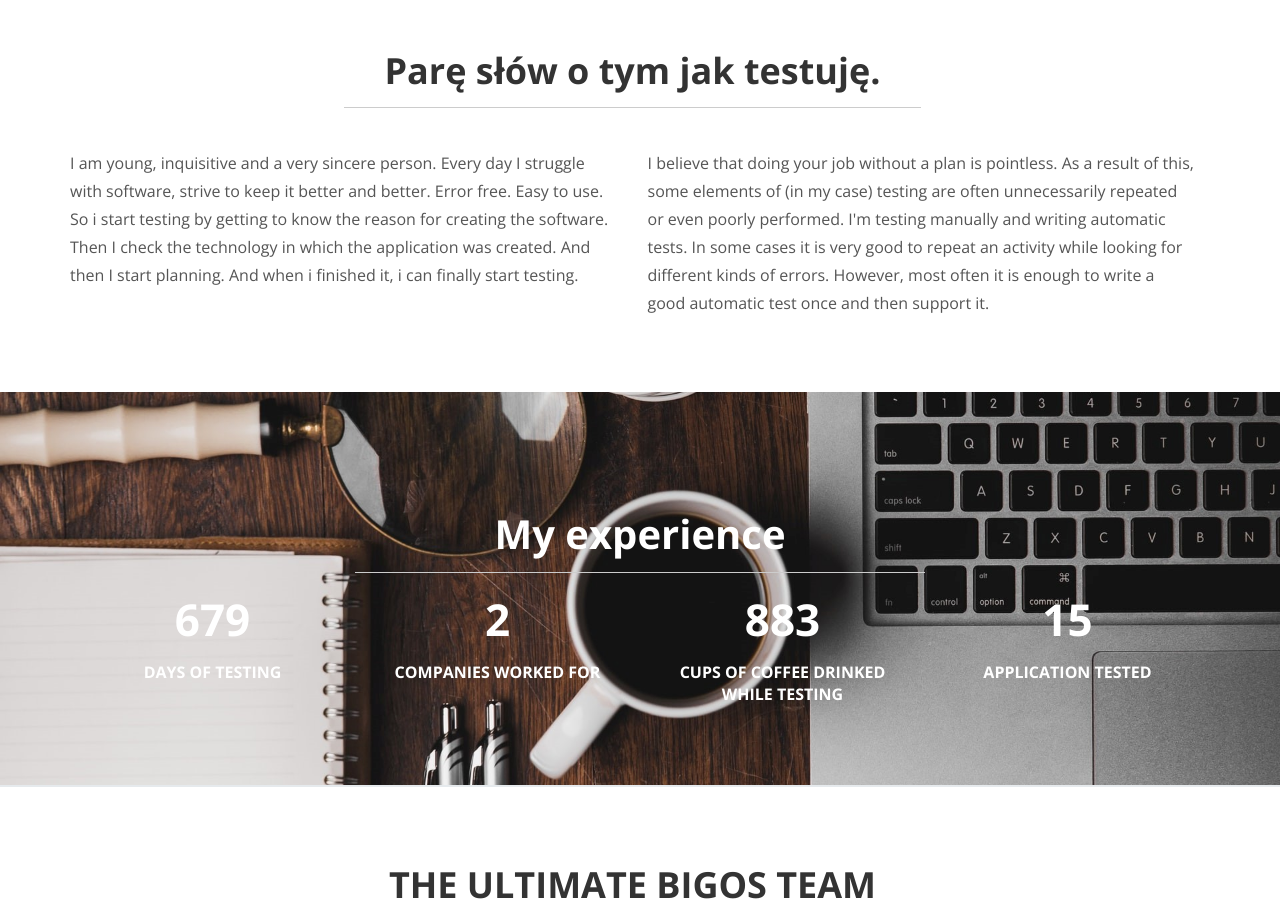
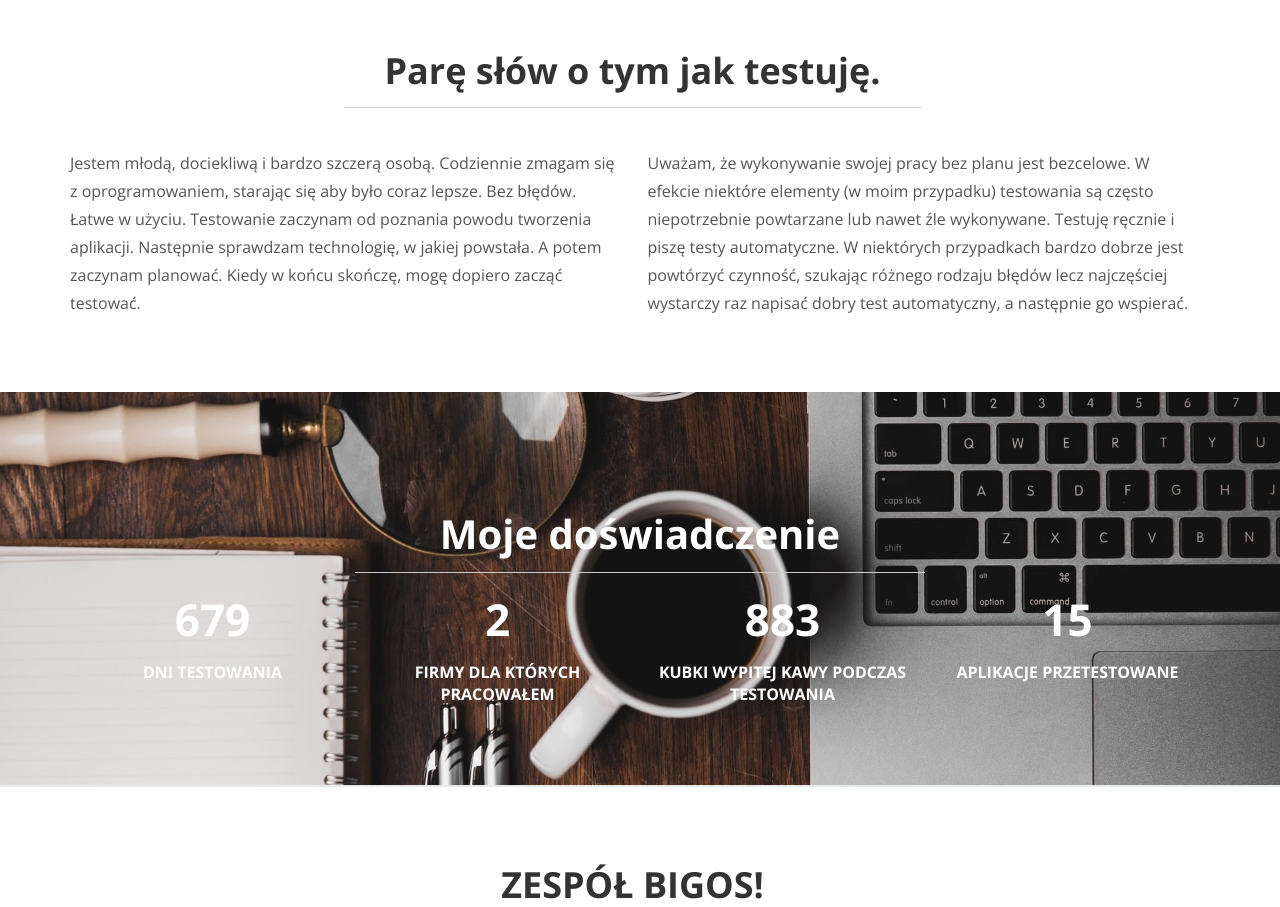
Before and after one commit to TesterOfUntested/OnePage, a plain HTML site: page index_polish.html in a window 1280 px wide. Shown: the part 1240-2147 px from the top of the page. Drawn offline with nearby package versions, Linux system fonts and the light colour scheme; files whose address does not match are found by name.

Commit message:
Issue #21 onward

```diff
--- a/index_polish.html
+++ b/index_polish.html
@@ -106,12 +106,12 @@
 				<hr>
 
 				<div class="fade-up col-md-6">
-					<p>I am young, inquisitive and a very sincere person. Every day I struggle with software, strive to keep it better and better. Error free. Easy to use. So i start testing by getting to know the reason for creating the software. Then I check the technology in which the application was created. And then I start planning. And when i finished it, i can finally start testing.</p>
+					<p>Jestem młodą, dociekliwą i bardzo szczerą osobą. Codziennie zmagam się z oprogramowaniem, starając się aby było coraz lepsze. Bez błędów. Łatwe w użyciu. Testowanie zaczynam od poznania powodu tworzenia aplikacji. Następnie sprawdzam technologię, w jakiej powstała. A potem zaczynam planować. Kiedy w końcu skończę, mogę dopiero zacząć testować.</p>
 				</div><!-- col-md-6 -->
 
 				<div class="fade-up col-md-6">
-					<p>I believe that doing your job without a plan is pointless. As a result of this, some elements of (in my case) testing are often unnecessarily repeated or even poorly performed.
-I'm testing manually and writing automatic tests. In some cases it is very good to repeat an activity while looking for different kinds of errors. However, most often it is enough to write a good automatic test once and then support it.</p>
+					<p>Uważam, że wykonywanie swojej pracy bez planu jest bezcelowe. W efekcie niektóre elementy (w moim przypadku) testowania są często niepotrzebnie powtarzane lub nawet źle wykonywane.
+Testuję ręcznie i piszę testy automatyczne. W niektórych przypadkach bardzo dobrze jest powtórzyć czynność, szukając różnego rodzaju błędów lecz najczęściej wystarczy raz napisać dobry test automatyczny, a następnie go wspierać.</p>
 				</div><!-- col-md-6 -->
 			</div><!-- row -->
 		</div><!-- container -->
@@ -120,23 +120,23 @@ I'm testing manually and writing automatic tests. In some cases it is very good
 		<!-- ==== SECTION DIVIDER2 -->
 		<section class="section-divider textdivider divider2">
 			<div class="container">
-				<h1 class="fade-down">My experience</h1>
+				<h1 class="fade-down">Moje doświadczenie</h1>
 				<hr>
 				<div class="col-md-3">
 					<span class="counter" id="days-of-testing"></span>
-					<span class="counter-desc">Days of testing</span>
+					<span class="counter-desc">Dni testowania</span>
 				</div>
 				<div class="col-md-3">
 					<span class="counter">2</span>
-					<span class="counter-desc">Companies worked for</span>
+					<span class="counter-desc">Firmy dla których pracowałem</span>
 				</div>
 				<div class="col-md-3">
 					<span class="counter" id="cups-drinked"></span>
-					<span class="counter-desc">Cups of coffee drinked while testing</span>
+					<span class="counter-desc">Kubki wypitej kawy podczas testowania</span>
 				</div>
 				<div class="col-md-3">
 					<span class="counter">15</span>
-					<span class="counter-desc">Application tested</span>
+					<span class="counter-desc">Aplikacje przetestowane</span>
 				</div>
 			</div><!-- container -->
 		</section><!-- section -->
@@ -148,7 +148,7 @@ I'm testing manually and writing automatic tests. In some cases it is very good
 		<div class="container section" id="team" name="team">
 		<br>
 			<div class="row white centered">
-				<h1 class="fade-down centered">THE ULTIMATE BIGOS TEAM</h1>
+				<h1 class="fade-down centered">ZESPÓŁ BIGOS!</h1>
 				<hr class="fade-down title-mb">
 				<div class="col-md-4 ">
 					<div class="col-md-3 col-sm-3 col-xs-3 fade-down team-image-wrapper">
```
